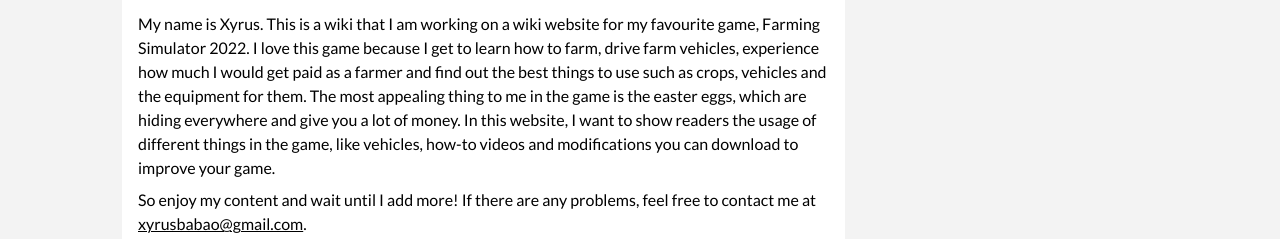
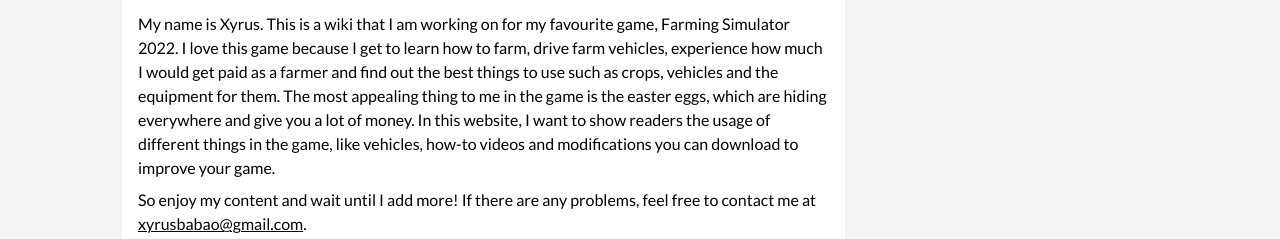
Before and after one commit to Xyrusaur/farm-sim-wiki, a plain HTML site: page about.html in a window 1280 px wide. Shown: the part 737-976 px from the top of the page. Drawn offline with Linux system fonts and the light colour scheme.

Commit message:
Adjusted typos in about me page.

```diff
--- a/about.html
+++ b/about.html
@@ -39,7 +39,7 @@
         <article class="card">
           <h1 class="l-heading">About Me</h1>
           <img src="Images/portrait.png" alt="My portrait">
-          <p>My name is Xyrus. This is a wiki that I am working on a wiki website for my favourite game, Farming Simulator 2022. I love this game because I get to learn how to farm, drive farm vehicles, experience how much I would get paid as a farmer and find out the best things to use such as crops, vehicles and the equipment for them. The most appealing thing to me in the game is the easter eggs, which are hiding everywhere and give you a lot of money. In this website, I want to show readers the usage of different things in the game, like vehicles, how-to videos and modifications you can download to improve your game.</p>
+          <p>My name is Xyrus. This is a wiki that I am working on for my favourite game, Farming Simulator 2022. I love this game because I get to learn how to farm, drive farm vehicles, experience how much I would get paid as a farmer and find out the best things to use such as crops, vehicles and the equipment for them. The most appealing thing to me in the game is the easter eggs, which are hiding everywhere and give you a lot of money. In this website, I want to show readers the usage of different things in the game, like vehicles, how-to videos and modifications you can download to improve your game.</p>
 
           <p>So enjoy my content and wait until I add more! If there are any problems, feel free to contact me at <u>xyrusbabao@gmail.com</u>.</p>
         </article>
```
